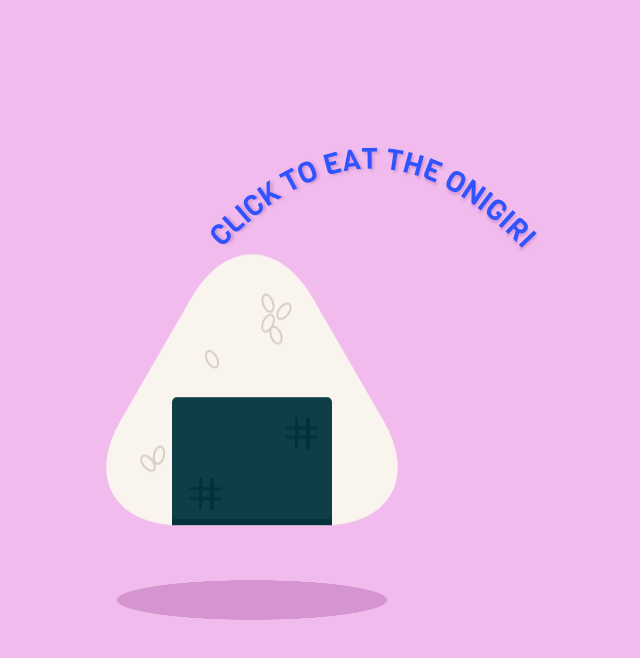
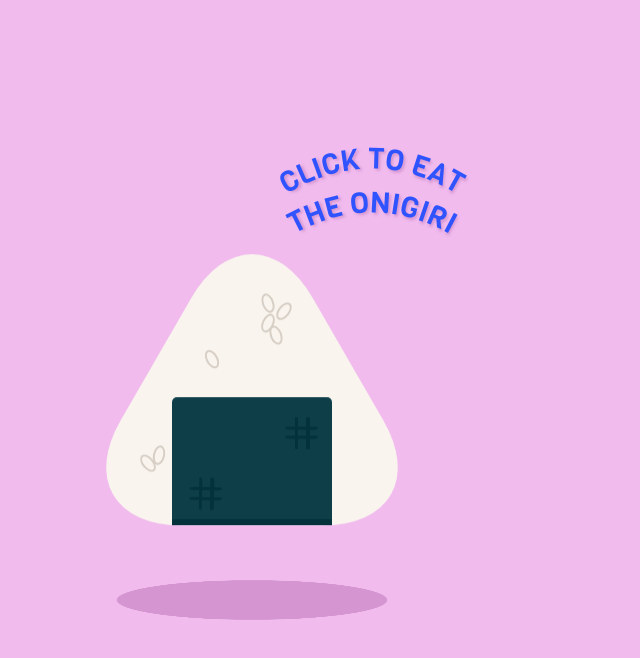
Before and after one commit to Nicccola/onigiri, a plain HTML site: page index.html in a window 1280 px wide. Shown: the whole page, without its empty margins (396-1036 px from the left). Drawn offline with Linux system fonts and the light colour scheme.

Commit message:
style changes

```diff
--- a/index.html
+++ b/index.html
@@ -9,11 +9,18 @@
 </head>
 <body>
     <div class="click">
-        <svg width="400" height="200">
+        <svg class="text-one" width="400" height="200">
             <path id="curve" d="M 50,160 Q 200,1 350,160" fill="none" stroke="transparent"></path>
 
             <text font-family="Viga" font-size="29" fill="var(--text-color)">
-              <textPath xlink:href="#curve">CLICK TO EAT THE ONIGIRI</textPath>
+              <textPath xlink:href="#curve" text-anchor="middle" startOffset="50%">CLICK TO EAT</textPath>
+            </text>
+          </svg>
+          <svg class="text-two" width="400" height="200">
+            <path id="curve" d="M 50,160 Q 200,1 350,160" fill="none" stroke="transparent"></path>
+
+            <text font-family="Viga" font-size="29" fill="var(--text-color)">
+              <textPath xlink:href="#curve" text-anchor="middle" startOffset="50%">THE ONIGIRI</textPath>
             </text>
           </svg>
      </div>
--- a/styles.css
+++ b/styles.css
@@ -46,6 +46,14 @@ body {
     text-align: center;
     margin: 5rem 35rem;
     text-shadow: 2px 2px 3px var(--shadow-color);
+}
+
+.text-one {
+
+}
+
+.text-two {
+    margin-top: -10rem;
 }
 
 .hide-click {
```
